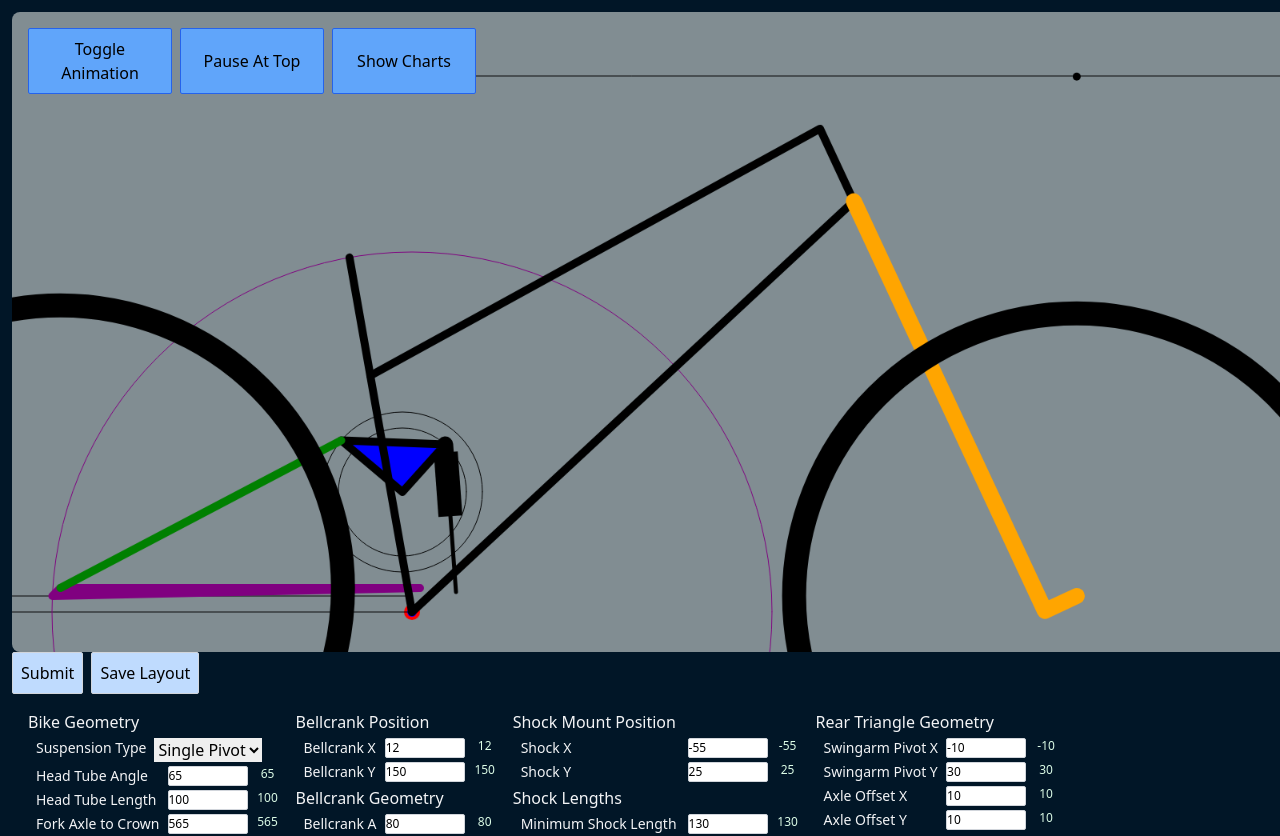
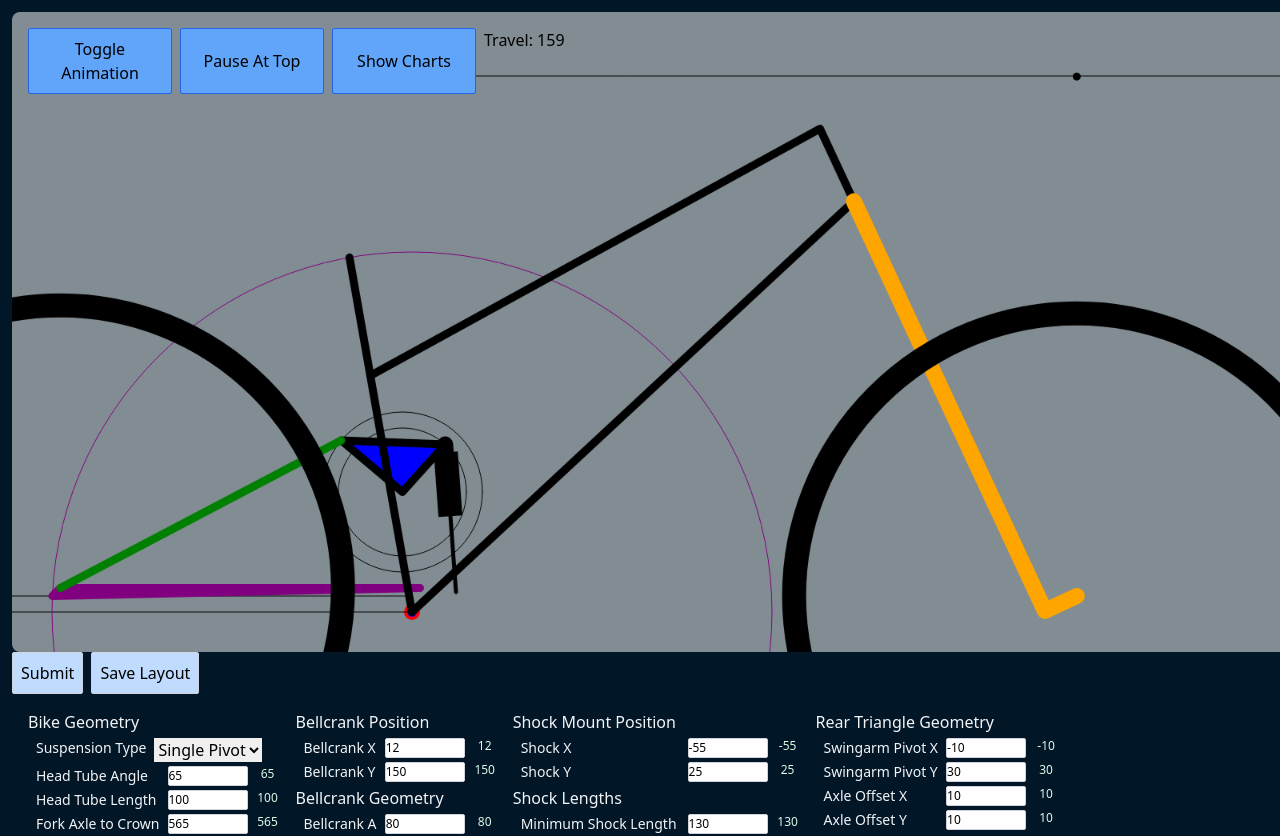
Before and after one commit to Scott-Andermann/BadDogBikes, a React (Vite) app: page / in a window 1280 px wide. Shown: the top 836 px of the page. Built offline with nearby package versions, Linux system fonts and the light colour scheme.

Commit message:
update charts, update form when selecting saved layout from list

```diff
--- a/src/App.tsx
+++ b/src/App.tsx
@@ -6,15 +6,17 @@ import InputForm, { defaultValues, DefaultValues } from "./InputForm";
 import LayoutList from "./LayoutList";
 import ResultsWrapper from "./ResultsWrapper";
 
-export interface AxlePaths {
+export interface Path {
   path: Position[];
   color: string;
+  name: string;
 }
 
 export interface LayoutArray {
   title: string;
   layoutValues: DefaultValues;
-  axlePath: AxlePaths;
+  axlePath: Path;
+  antiSquat: Path;
   id: number;
 }
 
@@ -24,6 +26,8 @@ function App() {
     useState<DefaultValues>(defaultValues);
   const [layoutArray, setLayoutArray] = useState<LayoutArray[]>([]);
   const [axlePath, setAxlePath] = useState<Position[]>([]);
+  const [antiSquat, setAntiSquat] = useState<Position[]>([]);
+  const [updateFromList, setUpdateFromList] = useState<boolean>(false);
 
   useEffect(() => {
     const storedLayouts = localStorage.getItem("BDBLayouts");
@@ -44,7 +48,7 @@ function App() {
       <ConfirmModal
         isOpen={isOpen}
         setLayoutArray={setLayoutArray}
-        layoutObject={{ layoutValues, axlePath }}
+        layoutObject={{ layoutValues, axlePath, antiSquat }}
         onClose={() => setIsOpen(false)}
       />
       <div className="flex flex-row">
@@ -54,11 +58,14 @@ function App() {
             layoutArray={layoutArray}
             axlePath={axlePath}
             setAxlePath={setAxlePath}
+            antiSquat={antiSquat}
+            setAntiSquat={setAntiSquat}
           />
           <InputForm
             setNewValues={setLayoutValues}
             setIsOpen={setIsOpen}
             layoutValues={layoutValues}
+            updateFromList={updateFromList}
           />
         </div>
         <div>
@@ -67,6 +74,7 @@ function App() {
             layoutArray={layoutArray}
             setLayoutArray={setLayoutArray}
             setLayoutValues={setLayoutValues}
+            setUpdateFromList={setUpdateFromList}
           />
         </div>
       </div>
--- a/src/Canvas.tsx
+++ b/src/Canvas.tsx
@@ -101,6 +101,7 @@ const Canvas = ({
         >
           Show Charts
         </button>
+        <p>Travel: {Math.round(axlePath[0].y - layoutValues.bbDrop)}</p>
 
       </div>
     </>
--- a/src/ConfirmModal.tsx
+++ b/src/ConfirmModal.tsx
@@ -19,6 +19,7 @@ interface ConfirmModalProps {
 interface LayoutObjectProps {
   layoutValues: DefaultValues;
   axlePath: Position[];
+  antiSquat: Position[];
 }
 
 const ConfirmModal = ({
@@ -35,15 +36,18 @@ const ConfirmModal = ({
   }, []);
 
   const handleSaveLayout = () => {
-    setLayoutArray((prev) => [
+    setLayoutArray((prev) => {
+      const color = setColor();
+      return [
       ...prev,
       {
         layoutValues: layoutObject.layoutValues,
-        axlePath: { path: layoutObject.axlePath, color: setColor() },
+        axlePath: { path: layoutObject.axlePath, color: color, name: title },
+        antiSquat: { path: layoutObject.antiSquat, color: color, name: title },
         title,
         id: Math.random() * 10000,
       },
-    ]);
+    ]});
     if (modalRef.current) {
       modalRef.current.close();
     }
--- a/src/InputForm.tsx
+++ b/src/InputForm.tsx
@@ -1,4 +1,4 @@
-import { SetStateAction } from "react";
+import { SetStateAction, useEffect } from "react";
 import { useForm } from "react-hook-form";
 import InputField from "./InputField";
 
@@ -64,15 +64,18 @@ const InputForm = ({
   setNewValues,
   setIsOpen,
   layoutValues,
+  updateFromList,
 }: {
   setNewValues: React.Dispatch<SetStateAction<DefaultValues>>;
   setIsOpen: React.Dispatch<SetStateAction<boolean>>;
   layoutValues: DefaultValues;
+  updateFromList: boolean;
 }) => {
   const {
     register,
     handleSubmit,
     formState: { errors },
+    reset,
   } = useForm({ defaultValues: defaultValues });
   const inputClasses =
     "border border-solid border-gray-300 rounded-sm bg-blue-200";
@@ -92,6 +95,10 @@ const InputForm = ({
     layoutValues.bbDrop +
     (layoutValues.forkLength + layoutValues.headTubeLength) *
       Math.sin(headTubeAngle);
+
+  useEffect(() => {
+    reset(layoutValues);
+  }, [updateFromList]);
 
   return (
     <form onBlur={handleSubmit((data) => onSubmit(data))}>
--- a/src/LayoutList.tsx
+++ b/src/LayoutList.tsx
@@ -5,9 +5,10 @@ interface LayoutListProps {
   layoutArray: LayoutArray[];
   setLayoutArray: React.Dispatch<React.SetStateAction<LayoutArray[]>>
   setLayoutValues: React.Dispatch<React.SetStateAction<DefaultValues>>;
+  setUpdateFromList: React.Dispatch<React.SetStateAction<boolean>>;
 }
 
-const LayoutList = ({ layoutArray, setLayoutArray, setLayoutValues }: LayoutListProps) => {
+const LayoutList = ({ layoutArray, setLayoutArray, setLayoutValues, setUpdateFromList }: LayoutListProps) => {
 
   const removeLayout = (id: number) => {
     console.log(id);
@@ -20,6 +21,11 @@ const LayoutList = ({ layoutArray, setLayoutArray, setLayoutValues }: LayoutList
     localStorage.setItem("BDBLayouts", JSON.stringify([]));
   }
 
+  const updateLayout = (layoutValues: DefaultValues) => {
+    setLayoutValues(layoutValues);
+    setUpdateFromList(prev => !prev);
+  }
+
   return (
     <div className="flex flex-col gap-2 w-60 bg-gray-600">
       {Array.isArray(layoutArray) && layoutArray.length > 0
@@ -27,7 +33,7 @@ const LayoutList = ({ layoutArray, setLayoutArray, setLayoutValues }: LayoutList
             return (
               <div className="flex gap-4" key={layout.id}>
                 <button
-                  onClick={() => setLayoutValues(layout.layoutValues)}
+                  onClick={() => updateLayout(layout.layoutValues)}
                   className="p-2 bg-green-200 rounded-sm"
                 >
                   <p className="text-xs">{layout.title}</p>
--- a/src/ResultsWrapper.tsx
+++ b/src/ResultsWrapper.tsx
@@ -16,12 +16,15 @@ import {
 import * as React from "react";
 import { LayoutArray } from "./App";
 import { calculateAntiSquatLine, calculateIFC } from "./data/antiSquat";
+import { calculateAntiSquat } from "./data/antiSquat";
 
 interface ResultsWrapperProps {
   layoutValues: DefaultValues;
   layoutArray: LayoutArray[];
   axlePath: Position[];
   setAxlePath: React.Dispatch<React.SetStateAction<Position[]>>;
+  antiSquat: Position[];
+  setAntiSquat: React.Dispatch<React.SetStateAction<Position[]>>;
 }
 
 const ResultsWrapper = ({
@@ -29,11 +32,13 @@ const ResultsWrapper = ({
   layoutArray,
   axlePath,
   setAxlePath,
+  antiSquat,
+  setAntiSquat,
 }: ResultsWrapperProps) => {
   const [showLayout, setShowLayout] = useState(true);
   const [rearPivotPosition, setRearPivotPosition] = useState<Position[]>([]);
   const [IFC, setIFC] = useState<Position[]>([]);
-  const [antiSquat, setAntiSquat] = useState<number[]>([]);
+  const [antiSquatHeight, setAntiSquatHeight] = useState<number[]>([]);
 
   const {
     shockSteps,
@@ -88,10 +93,17 @@ const ResultsWrapper = ({
 
   useEffect(() => {
     setIFC(calculateIFC(layoutValues, axlePath));
-    setAntiSquat(calculateAntiSquatLine(axlePath, layoutValues));
+    const antiSquatHeight = calculateAntiSquatLine(axlePath, layoutValues)
+    setAntiSquatHeight(antiSquatHeight);
+
+    const antiSquat = calculateAntiSquat({x: 0, y: 600}, antiSquatHeight)
+    const chartData = antiSquat.map((step, index) => {
+      return {x: axlePath[index].y, y: step}
+    })
+
+    setAntiSquat(chartData)
+
   }, [layoutValues, axlePath]);
-
-  // console.log(axlePath);
 
   return (
     <div className="relative w-[160vh] h-[80vh]">
@@ -104,7 +116,7 @@ const ResultsWrapper = ({
           rearPivotPosition={rearPivotPosition}
           axlePath={axlePath}
           setShowLayout={setShowLayout}
-          antiSquatHeight={antiSquat}
+          antiSquatHeight={antiSquatHeight}
           IFC={IFC}
         />
       ) : (
@@ -113,8 +125,15 @@ const ResultsWrapper = ({
             <div className="h-60">
               <ScatterPlot
                 inputData={axlePath}
-                arrayInput={layoutArray}
+                arrayInput={layoutArray.map((layout) => layout.axlePath)}
                 title="Axle Path"
+              />
+              <ScatterPlot
+                inputData={antiSquat}
+                arrayInput={layoutArray.map((layout) => layout.antiSquat)}
+                title="Anti Squat"
+                normalize={true}
+                travelOnXaxis={true}
               />
             </div>
           ) : null}
--- a/src/ScatterPlot.tsx
+++ b/src/ScatterPlot.tsx
@@ -11,7 +11,7 @@ import {
 } from "chart.js";
 import { Scatter } from "react-chartjs-2";
 import { Position } from "./data/draw";
-import { LayoutArray } from "./App";
+import { Path } from "./App";
 
 ChartJS.register(
   CategoryScale,
@@ -26,37 +26,52 @@ ChartJS.register(
 
 interface ScatterChartProps {
   inputData: Position[];
-  arrayInput: LayoutArray[];
+  arrayInput: Path[];
   title: string;
+  normalize?: boolean;
+  travelOnXaxis?: boolean;
   xLabel?: string;
   yLabel?: string;
 }
 
-const normalizeData = (dataArray: Position[]) => {
+const normalizeData = (dataArray: Position[], travelOnXaxis: boolean, normalize: boolean) => {
+  if (!normalize) {
+    return dataArray;
+  }
+  if (travelOnXaxis) {
+    const x = dataArray[dataArray.length - 1].x;
+    return dataArray.map((point) => {
+      return {x: point.x - x, y: point.y}
+    })
+  }
   const { x, y } = dataArray[dataArray.length - 1];
   return dataArray.map((point) => {
     return { x: point.x - x, y: point.y - y };
   });
 };
 
-const ScatterPlot = ({
+const
+ScatterPlot = ({
   inputData,
   arrayInput,
   title,
+  normalize = true,
+  travelOnXaxis = false,
 }: ScatterChartProps) => {
+
 
   const data = {
     datasets: [
       {
         label: "Current Iteration",
-        data: normalizeData(inputData),
+        data: normalizeData(inputData, travelOnXaxis, normalize),
         backgroundColor: "red",
       },
       ...arrayInput.map((input) => {
         return {
-          label: input.title,
-          data: normalizeData(input.axlePath.path),
-          backgroundColor: input.axlePath.color,
+          label: input.name,
+          data: normalizeData(input.path, travelOnXaxis, normalize),
+          backgroundColor: input.color,
         };
       }),
     ],
--- a/src/data/antiSquat.ts
+++ b/src/data/antiSquat.ts
@@ -1,6 +1,5 @@
 import { DefaultValues } from "../InputForm";
 import { Position } from "./draw";
-import { calculateLengthOfLine } from "./fourBarCalculations";
 
 const rChainRing = 136.1 / 2;
 const rCassette = 168 / 2;
@@ -82,3 +81,12 @@ export const calculateAntiSquatLine = (
 
   return antiSquatHeight;
 };
+
+export const calculateAntiSquat = (centerOfGravity: Position, antiSquatHeight: number[]) => {
+
+  const antiSquat = antiSquatHeight.map((height) => {
+    return height / centerOfGravity.y
+  })
+
+  return antiSquat
+}
```
